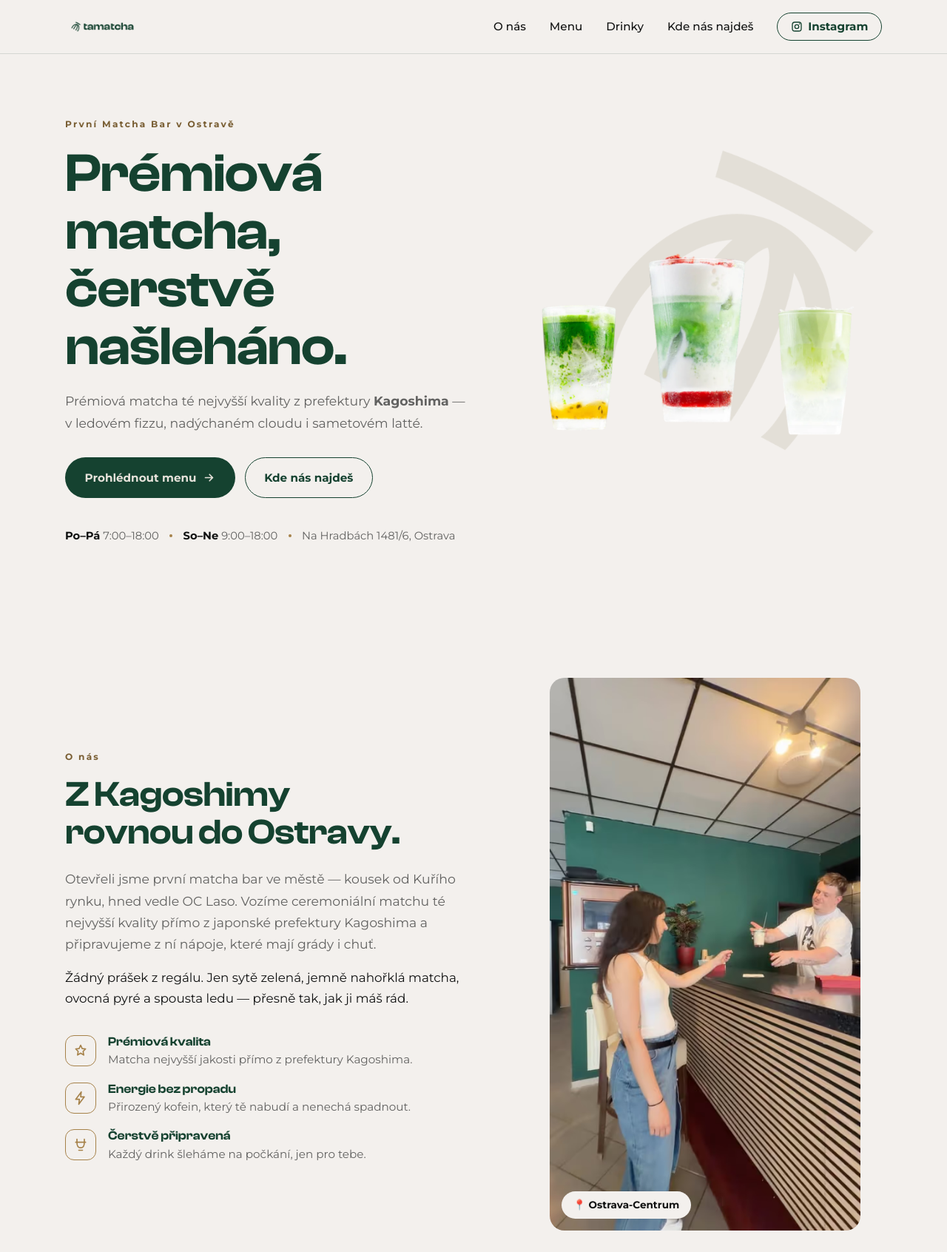
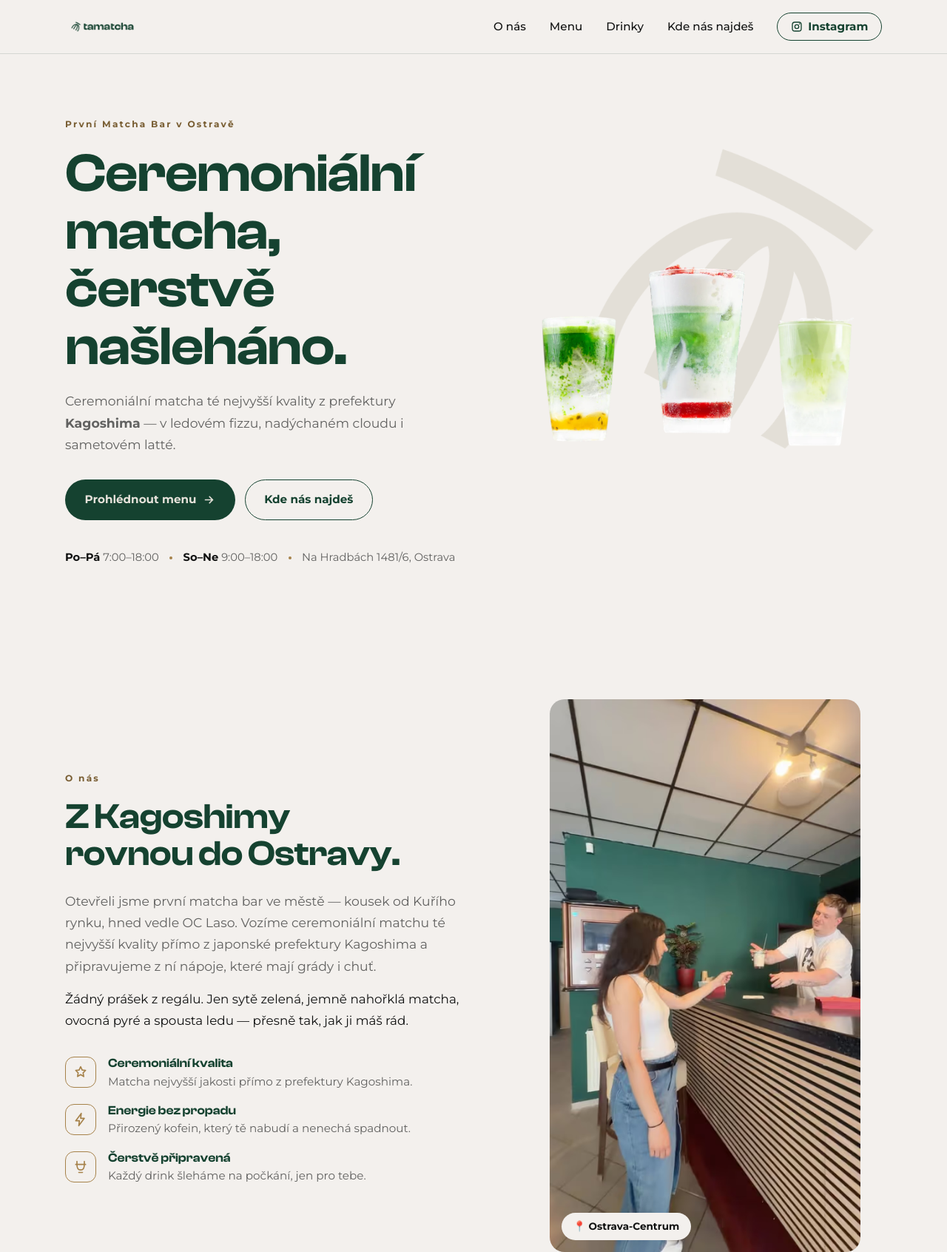
Before and after one commit to prixedox/tamatcha, a website built with Vite: page index.html in a window 1280 px wide. Shown: the top 1692 px of the page at 74% size. Built offline with nearby package versions, Linux system fonts and the light colour scheme; some packages are replaced by stand-ins of ours.

Commit message:
fix: replace 'prémiová' with 'ceremoniální' across all copy per owner

```diff
--- a/index.html
+++ b/index.html
@@ -4,10 +4,10 @@
 <meta charset="utf-8">
 <meta name="viewport" content="width=device-width, initial-scale=1">
 <title>Tamatcha — první matcha bar v Ostravě</title>
-<meta name="description" content="První matcha bar v Ostravě. Prémiová matcha té nejvyšší kvality z prefektury Kagoshima — Matcha Fizz, Cloud, latté i Yerba Maté. Na Hradbách 1481/6, Ostrava-Centrum.">
+<meta name="description" content="První matcha bar v Ostravě. Ceremoniální matcha té nejvyšší kvality z prefektury Kagoshima — Matcha Fizz, Cloud, latté i Yerba Maté. Na Hradbách 1481/6, Ostrava-Centrum.">
 <meta property="og:type" content="website">
 <meta property="og:title" content="Tamatcha — první matcha bar v Ostravě">
-<meta property="og:description" content="Prémiová matcha té nejvyšší kvality z prefektury Kagoshima, čerstvě našleháno v centru Ostravy.">
+<meta property="og:description" content="Ceremoniální matcha té nejvyšší kvality z prefektury Kagoshima, čerstvě našleháno v centru Ostravy.">
 <meta property="og:image" content="https://tamatcha.cz/brand/og.jpg">
 <meta property="og:locale" content="cs_CZ">
 <meta name="theme-color" content="#154230">
@@ -46,8 +46,8 @@
     <div class="wrap hero__grid">
       <div class="hero__copy">
         <span class="eyebrow reveal">První Matcha Bar v Ostravě</span>
-        <h1 class="reveal" data-d="1">Prémiová matcha,<em>čerstvě našleháno.</em></h1>
-        <p class="hero__sub reveal" data-d="2">Prémiová matcha té nejvyšší kvality z prefektury <b>Kagoshima</b> — v ledovém fizzu, nadýchaném cloudu i sametovém latté.</p>
+        <h1 class="reveal" data-d="1">Ceremoniální matcha,<em>čerstvě našleháno.</em></h1>
+        <p class="hero__sub reveal" data-d="2">Ceremoniální matcha té nejvyšší kvality z prefektury <b>Kagoshima</b> — v ledovém fizzu, nadýchaném cloudu i sametovém latté.</p>
         <div class="hero__cta reveal" data-d="3">
           <a href="#menu" class="btn btn--primary">Prohlédnout menu
             <svg viewBox="0 0 24 24" fill="none" stroke="currentColor" stroke-width="2.4" aria-hidden="true"><path d="M5 12h14M13 6l6 6-6 6" stroke-linecap="round" stroke-linejoin="round"/></svg></a>
@@ -81,7 +81,7 @@
         <div class="props reveal" data-d="3">
           <div class="prop">
             <span class="ic"><svg viewBox="0 0 24 24" fill="none" stroke="currentColor" stroke-width="2" aria-hidden="true"><path d="M12 3l2.5 5.5L20 9l-4 4 1 6-5-3-5 3 1-6-4-4 5.5-.5z" stroke-linejoin="round"/></svg></span>
-            <div><h3>Prémiová kvalita</h3><p>Matcha nejvyšší jakosti přímo z prefektury Kagoshima.</p></div>
+            <div><h3>Ceremoniální kvalita</h3><p>Matcha nejvyšší jakosti přímo z prefektury Kagoshima.</p></div>
           </div>
           <div class="prop">
             <span class="ic"><svg viewBox="0 0 24 24" fill="none" stroke="currentColor" stroke-width="2" aria-hidden="true"><path d="M13 2L4 14h6l-1 8 9-12h-6z" stroke-linejoin="round"/></svg></span>
@@ -181,7 +181,7 @@
       <div class="head center reveal">
         <span class="eyebrow">Naše drinky</span>
         <h2>Celá sestava</h2>
-        <p class="lead">Prémiová matcha té nejvyšší kvality z prefektury Kagoshima.</p>
+        <p class="lead">Ceremoniální matcha té nejvyšší kvality z prefektury Kagoshima.</p>
       </div>
       <div class="lineup__strip">
         <figure class="lineup__item reveal" data-drink="fizz" data-name="Matcha Fizz" data-formula="( matcha, soda, pyré dle výběru )"><img src="/brand/drinks/fizz-480.webp" alt="" loading="lazy" width="480" height="720"><figcaption>Matcha Fizz</figcaption></figure>
```
Also changed, not shown: e2e/content.spec.ts (+7 -1 lines).
